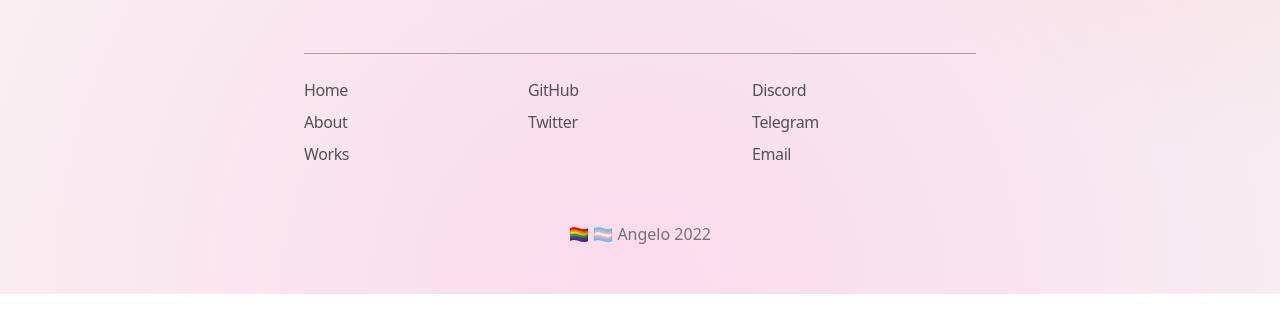
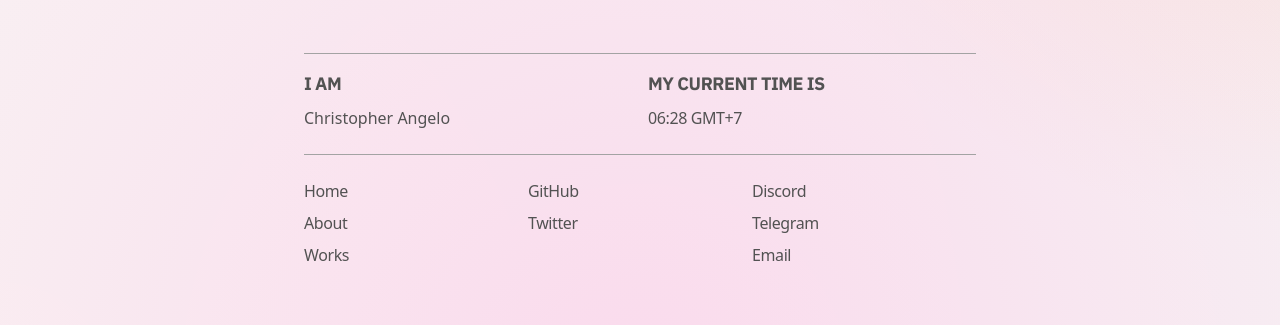
Before and after one commit to angeloanan/angeloanan.xyz, a Next.js app: page / in a window 1280 px wide. Shown: the part 1147-1472 px from the top of the page. Before the commit the page ends 1441 px from the top, so only its background shows below. Built offline with nearby package versions, Linux system fonts and the light colour scheme; no server answers.

Commit message:
feat(footer): timezone

```diff
--- a/src/components/Footer/MainFooter.tsx
+++ b/src/components/Footer/MainFooter.tsx
@@ -1,4 +1,5 @@
 import Link from 'next/link'
+import * as React from 'react'
 
 interface LinkLiProps {
   href: string
@@ -16,13 +17,77 @@ const LinkLi = ({ href, text }: LinkLiProps) => {
   )
 }
 
+const IntlDateFormatter = new Intl.DateTimeFormat('en-US', {
+  timeStyle: 'short',
+  timeZone: 'Asia/Jakarta',
+  hour12: false
+})
+
+const CurrentTimeDisplay = () => {
+  const [currentTime, setCurrentTime] = React.useState(new Date())
+  React.useEffect(() => {
+    const interval = setInterval(() => {
+      setCurrentTime(new Date())
+    }, 1000)
+
+    return () => clearInterval(interval)
+  }, [])
+
+  return (
+    <p className='my-2 font-medium tabular-nums tracking-tight text-neutral-600'>
+      {IntlDateFormatter.format(currentTime)} GMT+7
+    </p>
+  )
+}
+
+const AboutMeFooter = () => {
+  return (
+    <section className='my-4 grid grid-cols-2 gap-4'>
+      <div>
+        <h2 className='font-header text-lg font-bold uppercase tracking-tight text-neutral-600'>
+          I am
+        </h2>
+
+        <p className='my-2 font-medium text-neutral-600'>Christopher Angelo</p>
+        {/* <ul className='my-2 list-inside list-["→"] font-medium text-neutral-600 marker:text-neutral-500'>
+          <li>Software Engineer</li>
+          <li>Community Manager</li>
+        </ul> */}
+      </div>
+
+      {/* <div className='overflow-clip'>
+        <h2 className='font-header text-lg font-bold uppercase tracking-tight text-neutral-600'>
+          Contact me
+        </h2>
+
+        <ul className='font-medium tracking-tight text-neutral-600'>
+          <LinkLi href='mailto:angelo@angeloanan.xyz' text='Email' />
+          <LinkLi href='https://linkedin.com/in/angeloanan' text='Linkedin' />
+        </ul>
+      </div> */}
+
+      <div>
+        <h2 className='font-header text-lg font-bold uppercase tracking-tight text-neutral-600'>
+          My current time is
+        </h2>
+
+        <CurrentTimeDisplay />
+      </div>
+    </section>
+  )
+}
+
 export const MainFooter = () => {
   return (
     <div className='mt-8 flex w-full flex-col items-center px-8'>
       <footer className='w-full max-w-2xl'>
         <hr className='my-4 mx-auto border-neutral-400' />
 
-        <div className='my-4 grid grid-cols-3'>
+        <AboutMeFooter />
+
+        <hr className='my-4 mx-auto border-neutral-400' />
+
+        <section className='my-4 grid grid-cols-3'>
           <ul className='font-medium tracking-tight text-neutral-600'>
             <LinkLi href='/' text='Home' />
             <LinkLi href='/about' text='About' />
@@ -37,7 +102,7 @@ export const MainFooter = () => {
             <LinkLi href='https://t.me/angeloanan' text='Telegram' />
             <LinkLi href='mailto:angelo@angeloanan.xyz' text='Email' />
           </ul>
-        </div>
+        </section>
 
         <div className='my-12 text-center font-light text-neutral-500'>🏳‍🌈 🏳‍⚧ Angelo 2022</div>
       </footer>
```
